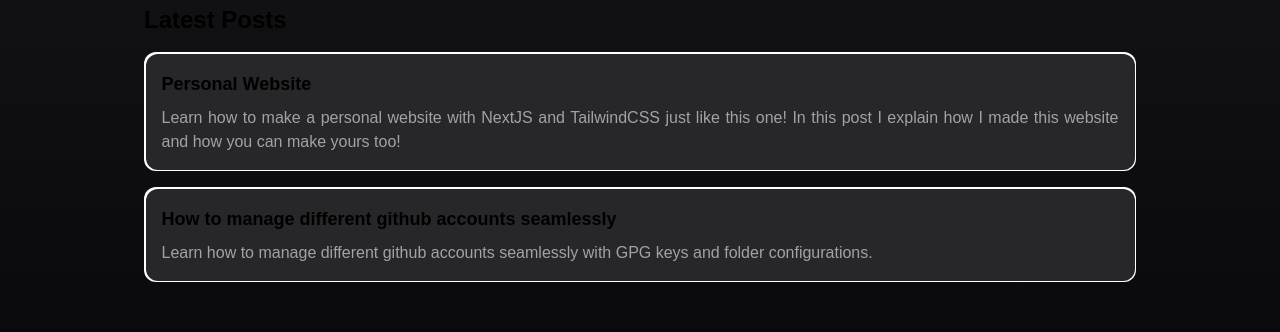
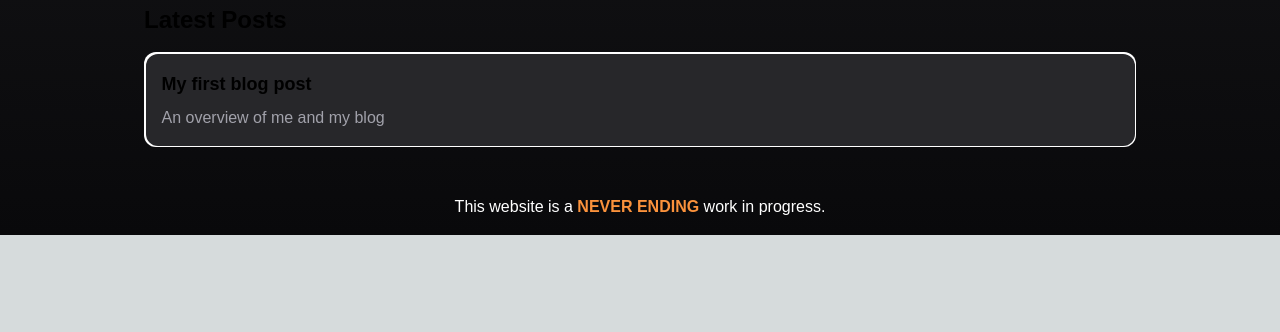
Before and after one commit to ouwargui/guisantos.dev, a Next.js app: page / in a window 1280 px wide. Shown: the part 974-1306 px from the top of the page. After the commit the page ends 1209 px from the top, so only its background shows below. Built offline with nearby package versions, Linux system fonts and the light colour scheme; a web font is replaced by a local one.

Commit message:
feat: change mocked posts for real posts

```diff
--- a/src/app/page.tsx
+++ b/src/app/page.tsx
@@ -18,16 +18,9 @@ const projects = [
 
 const posts = [
   {
-    title: 'Personal Website',
-    description:
-      'Learn how to make a personal website with NextJS and TailwindCSS just like this one! In this post I explain how I made this website and how you can make yours too!',
-    href: '/blog/1',
-  },
-  {
-    title: 'How to manage different github accounts seamlessly',
-    description:
-      'Learn how to manage different github accounts seamlessly with GPG keys and folder configurations.',
-    href: '/blog/2',
+    title: 'My first blog post',
+    description: 'An overview of me and my blog',
+    href: '/blog/hello-world',
   },
 ];
 
```
